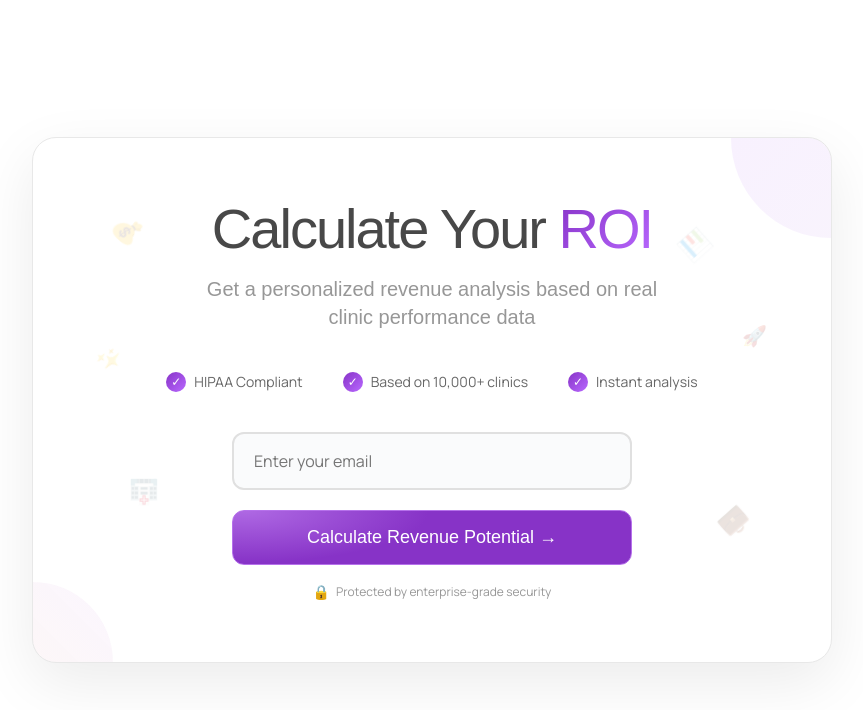
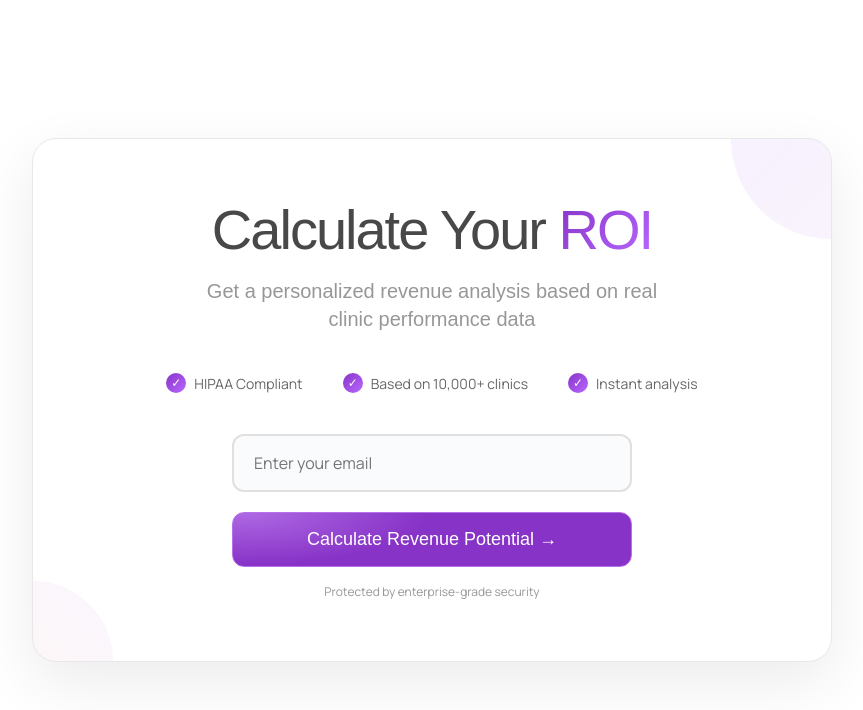
Before and after one commit to novoflow-ai/roi-calculator, a plain HTML site: page index.html in a window 1280 px wide. Shown: the whole page, without its empty margins (208-1071 px from the left). Drawn offline with Linux system fonts and the light colour scheme; a web font is replaced by a local one.

Commit message:
Removed non-professional animations and icons

```diff
--- a/index.html
+++ b/index.html
@@ -137,17 +137,24 @@
 
         .floating-icon {
             position: absolute;
-            font-size: 24px;
-            opacity: 0.15;
+            width: 32px;
+            height: 32px;
+            opacity: 0.08;
             animation: float 6s ease-in-out infinite;
         }
 
+        .floating-icon svg {
+            width: 100%;
+            height: 100%;
+            fill: #8733c7;
+        }
+
         .floating-icon:nth-child(1) { top: 15%; left: 10%; animation-delay: 0s; }
-        .floating-icon:nth-child(2) { top: 20%; right: 15%; animation-delay: 1s; }
+        .floating-icon:nth-child(2) { top: 20%; right: 15%; animation-delay: 1s; width: 36px; height: 36px; }
         .floating-icon:nth-child(3) { bottom: 25%; left: 12%; animation-delay: 2s; }
-        .floating-icon:nth-child(4) { bottom: 20%; right: 10%; animation-delay: 3s; }
-        .floating-icon:nth-child(5) { top: 40%; left: 8%; animation-delay: 4s; font-size: 20px; }
-        .floating-icon:nth-child(6) { top: 35%; right: 8%; animation-delay: 5s; font-size: 20px; }
+        .floating-icon:nth-child(4) { bottom: 20%; right: 10%; animation-delay: 3s; width: 28px; height: 28px; }
+        .floating-icon:nth-child(5) { top: 40%; left: 8%; animation-delay: 4s; width: 30px; height: 30px; }
+        .floating-icon:nth-child(6) { top: 35%; right: 8%; animation-delay: 5s; width: 34px; height: 34px; }
 
         @keyframes float {
             0%, 100% { transform: translateY(0) rotate(0deg); }
@@ -293,7 +300,6 @@
         }
 
         .security-note::before {
-            content: '🔒';
             font-size: 14px;
         }
 
@@ -882,14 +888,6 @@
     <div class="container">
         <!-- Lead Capture Form -->
         <div class="lead-capture" id="leadCapture">
-            <div class="floating-icons">
-                <div class="floating-icon">💰</div>
-                <div class="floating-icon">📊</div>
-                <div class="floating-icon">🏥</div>
-                <div class="floating-icon">💼</div>
-                <div class="floating-icon">✨</div>
-                <div class="floating-icon">🚀</div>
-            </div>
 
             <h1>Calculate Your <span>ROI</span></h1>
             <p>Get a personalized revenue analysis based on real clinic performance data</p>
```
